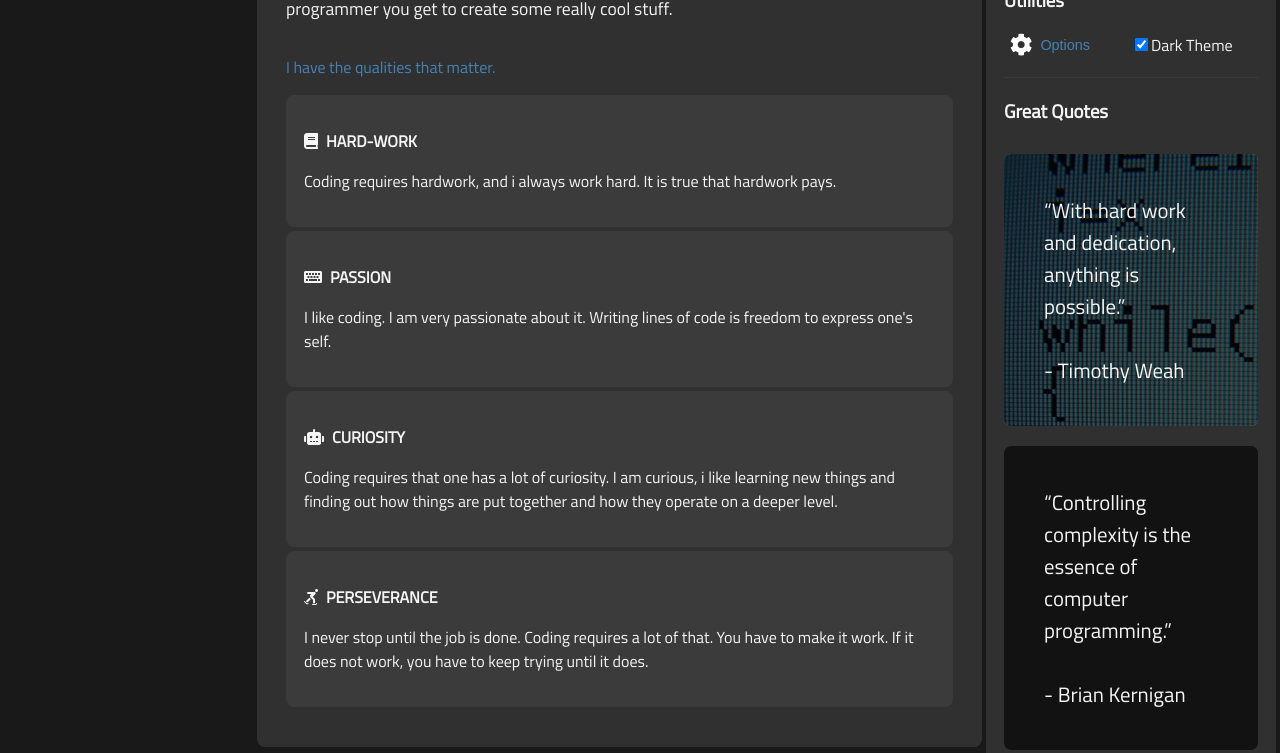
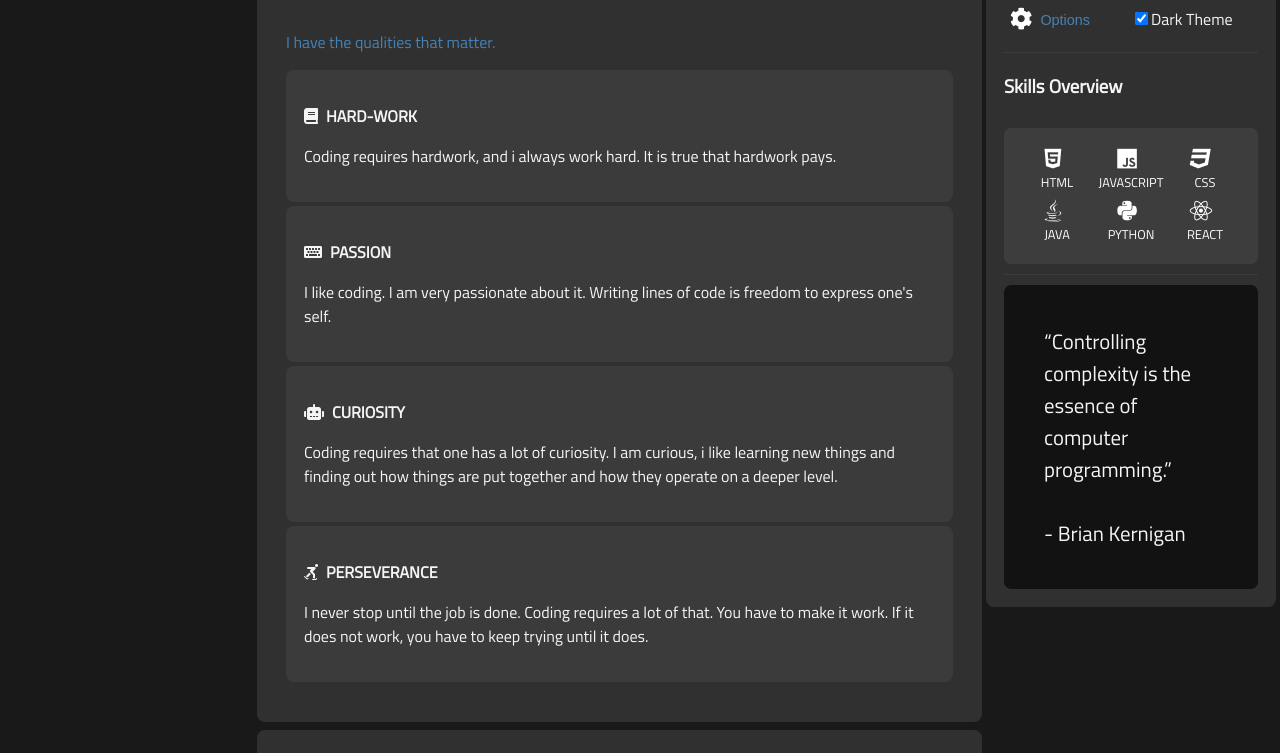
Before and after one commit to code367/code367.github.io, a plain HTML site: page index.html in a window 1280 px wide. Shown: the part 987-1740 px from the top of the page. Drawn offline with Linux system fonts and the light colour scheme.

Commit message:
added skills overview

```diff
--- a/css/main.css
+++ b/css/main.css
@@ -859,7 +859,7 @@ xnav ul {
 .opaque {
     background-color: #3d3d3d;
     transition-duration: 0.4s;
-    box-shadow: 0px 0px 3px azure;
+    box-shadow: 0px 0px 1px azure;
 }
 
 .main-center {
@@ -932,22 +932,27 @@ xnav ul {
     font-weight: bold;
 }
 
-.extras-card:nth-child(1) {
-    background-image: url(../images/pic1.jpg);
-}
-
-.extras-card:nth-child(2) {
+.extras-card:nth-child(4) {
     background-image: url(../images/pic7.jpg);
 }
 
-.extras-card:nth-child(1)>p,
-.extras-card:nth-child(2)>p {
+.extras-card:nth-child(4)>p{
     background-color: rgba(0, 0, 0, 0.7);
     margin: 0px;
-    padding: 0px;
+    padding: 40px;
     font-size: 1.3rem;
-    padding: 40px;
     border-radius: 7px;
+}
+
+.tools-list {
+  color: white;
+  display: grid;
+  grid-template-columns: 1fr 1fr 1fr;
+  padding: 20px;
+  justify-items: center;
+  text-align: center;
+  grid-gap: 8px;
+  font-size: 0.8rem;
 }
 
 .bg-imager {
@@ -1578,7 +1583,7 @@ a:hover {
         display: none !important;
     }
     #lead>header>div {
-        padding: 3% 15%;
+        padding: 2% 15%;
     }
     .main-button {
         padding: 10px 20px;
@@ -1636,7 +1641,8 @@ nav a.light,
 hr.light,
 .skill-lists h2.light,
 .tool-bar a.light,
-.socials-list>p>a>i.light {
+.socials-list>p>a>i.light,
+.tools-list.light {
     color: #505050 !important;
 }
 
--- a/index.html
+++ b/index.html
@@ -181,6 +181,7 @@
                                         <li>Java</li>
                                         <li>HTML</li>
                                         <li>CSS</li>
+                                        <li>React</li>
                                     </ol>
                                 </div>
                                 <div>
@@ -265,13 +266,19 @@
                                 <div><input type="checkbox" id="dark-theme" autocomplete="on" checked /><label for="dark-theme">Dark Theme</label></div>
                             </div>
                             <hr />
-                            <h3> Great Quotes </h3>
                             <div class="extras">
+                                <h3> Skills Overview </h3>
                                 <div class="extras-card">
-                                    <p class="quote-text">
-                                        “With hard work and dedication, anything is possible.”<br /><br /> - Timothy Weah
-                                    </p>
+                                    <div class="tools-list">
+                                        <div><i class="fab fa-html5"></i><div>HTML</div></div>
+                                        <div><i class="fab fa-js"></i><div>JAVASCRIPT</div></div>
+                                        <div><i class="fab fa-css3"></i><div>CSS</div></div>
+                                        <div><i class="fab fa-java"></i><div>JAVA</div></div>
+                                        <div><i class="fab fa-python"></i><div>PYTHON</div></div>
+                                        <div><i class="fab fa-react"></i><div>REACT</div></div>
+                                    </div>
                                 </div>
+                                <hr />
                                 <div class="extras-card">
                                     <p class="quote-text">
                                         “Controlling complexity is the essence of computer programming.”<br /><br /> - Brian Kernigan
```
